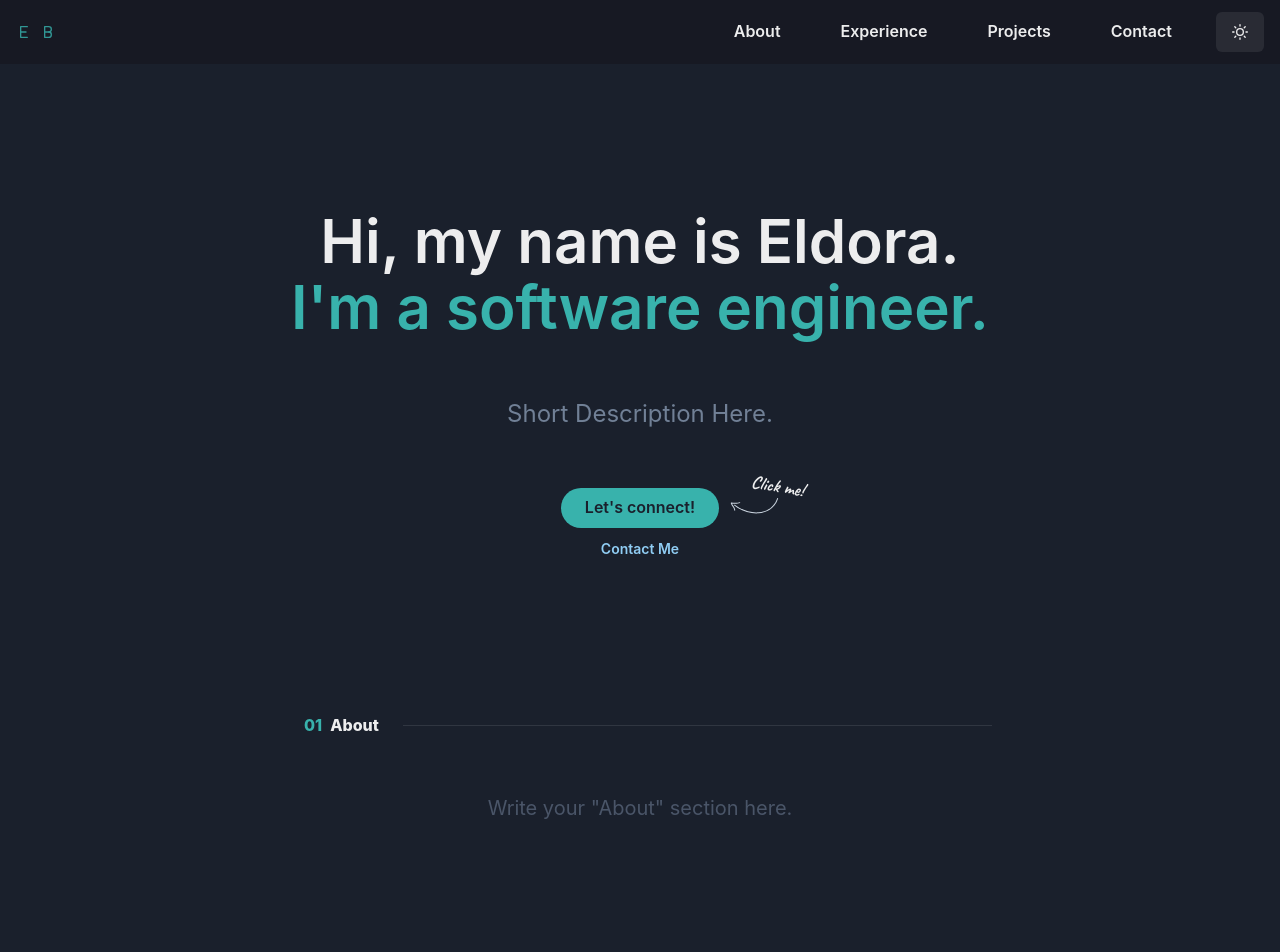
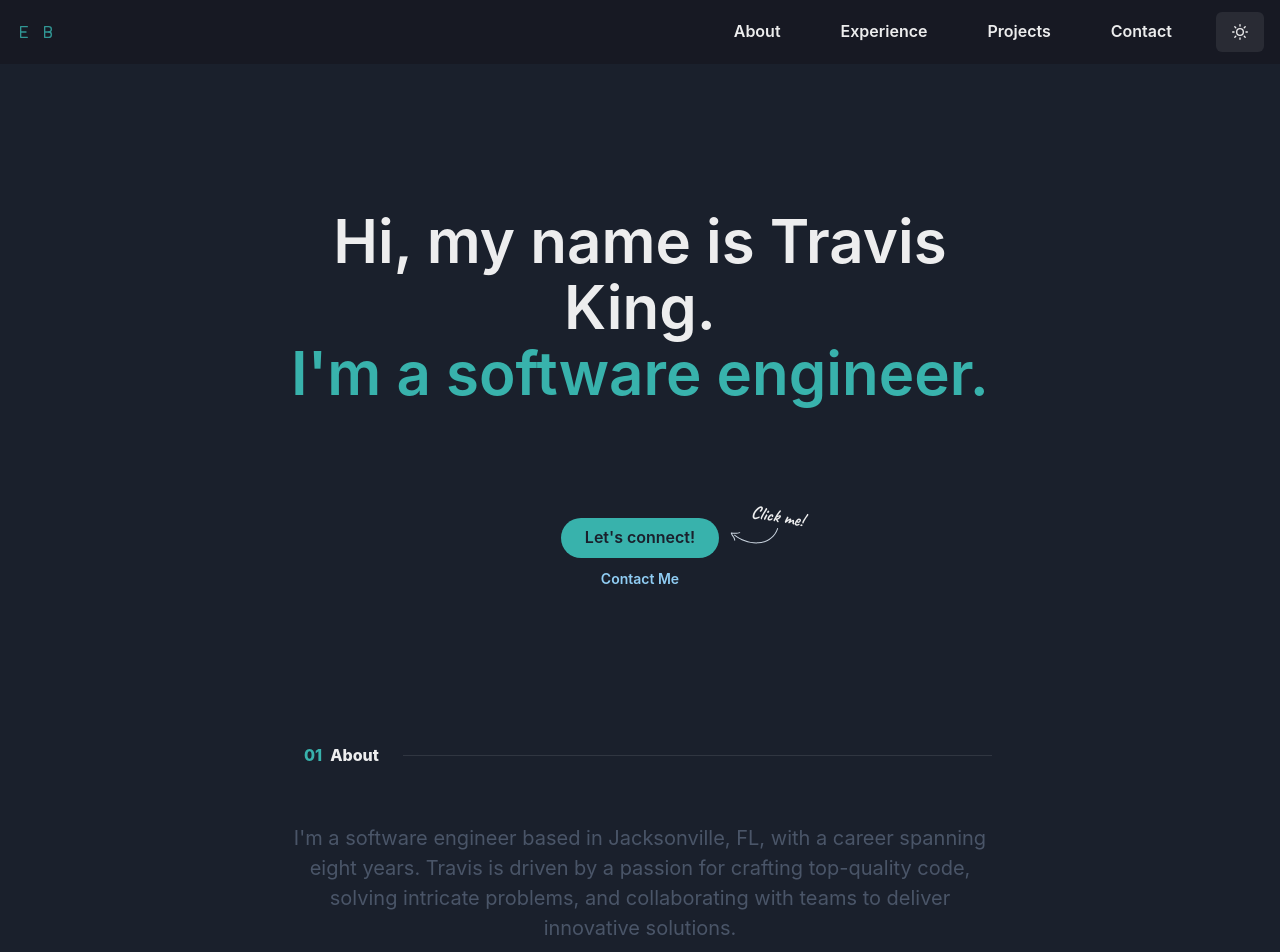
Before and after one commit to travisKingDeveloper/PersonalSite, a React (Create React App) app: page / in a window 1280 px wide. Shown: the top 952 px of the page. Built offline with nearby package versions, Linux system fonts and the light colour scheme.

Commit message:
Updating about me

```diff
--- a/public/content/Profile.md
+++ b/public/content/Profile.md
@@ -2,18 +2,18 @@
 - Portable Portfolio
 
 ## Header
-- Hi, my name is Eldora.
+- Hi, my name is Travis King.
 - I'm a software engineer.
-- Short Description Here.
 
 ## About
-Write your "About" section here.
+I'm a software engineer based in Jacksonville, FL, with a career spanning eight years. Travis is driven by a passion for crafting top-quality code, solving intricate problems, and collaborating with teams to deliver innovative solutions.
+
 
 ## Contact
-Write your "Contact" section here.
-- LinkedIn: https://linkedin.com/in/username
-- GitHub: https://github.com/username
-- Email: username@gmail.com
+If you wish to collaborate or want to discuss contract work you can reach out to me here:
+- LinkedIn: https://www.linkedin.com/in/travis-king-15ba69b5/
+- GitHub: https://github.com/travisKingDeveloper
+- Email: travis.king.developer@gmail.com
 
 ## Logo
 - EB
--- a/public/index.html
+++ b/public/index.html
@@ -24,7 +24,7 @@
       work correctly both with client-side routing and a non-root public URL.
       Learn how to configure a non-root public URL by running `npm run build`.
     -->
-    <title>Portfolio</title>
+    <title>Travis King's Portfolio</title>
   </head>
   <body>
     <noscript>You need to enable JavaScript to run this app.</noscript>
```
